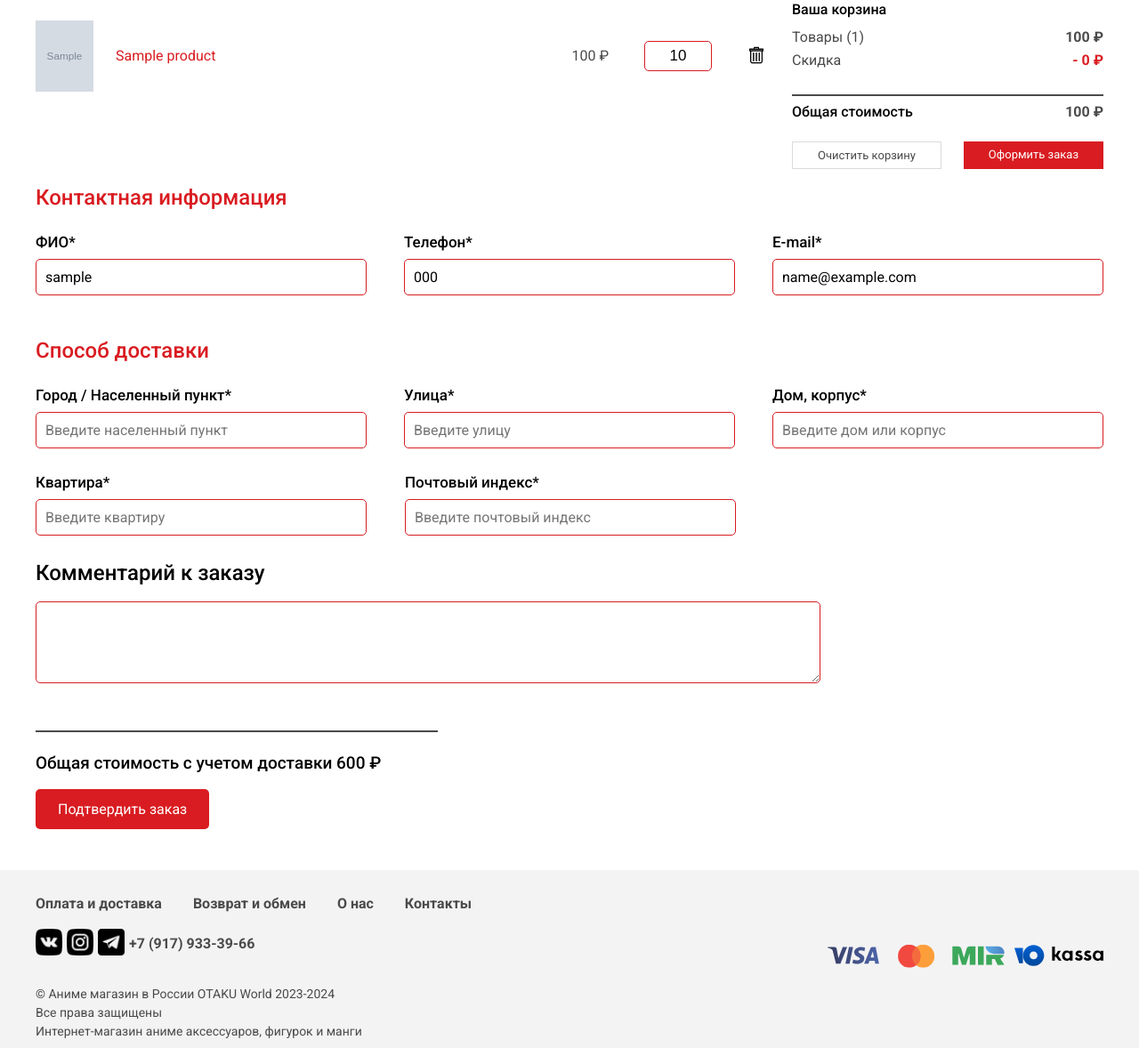
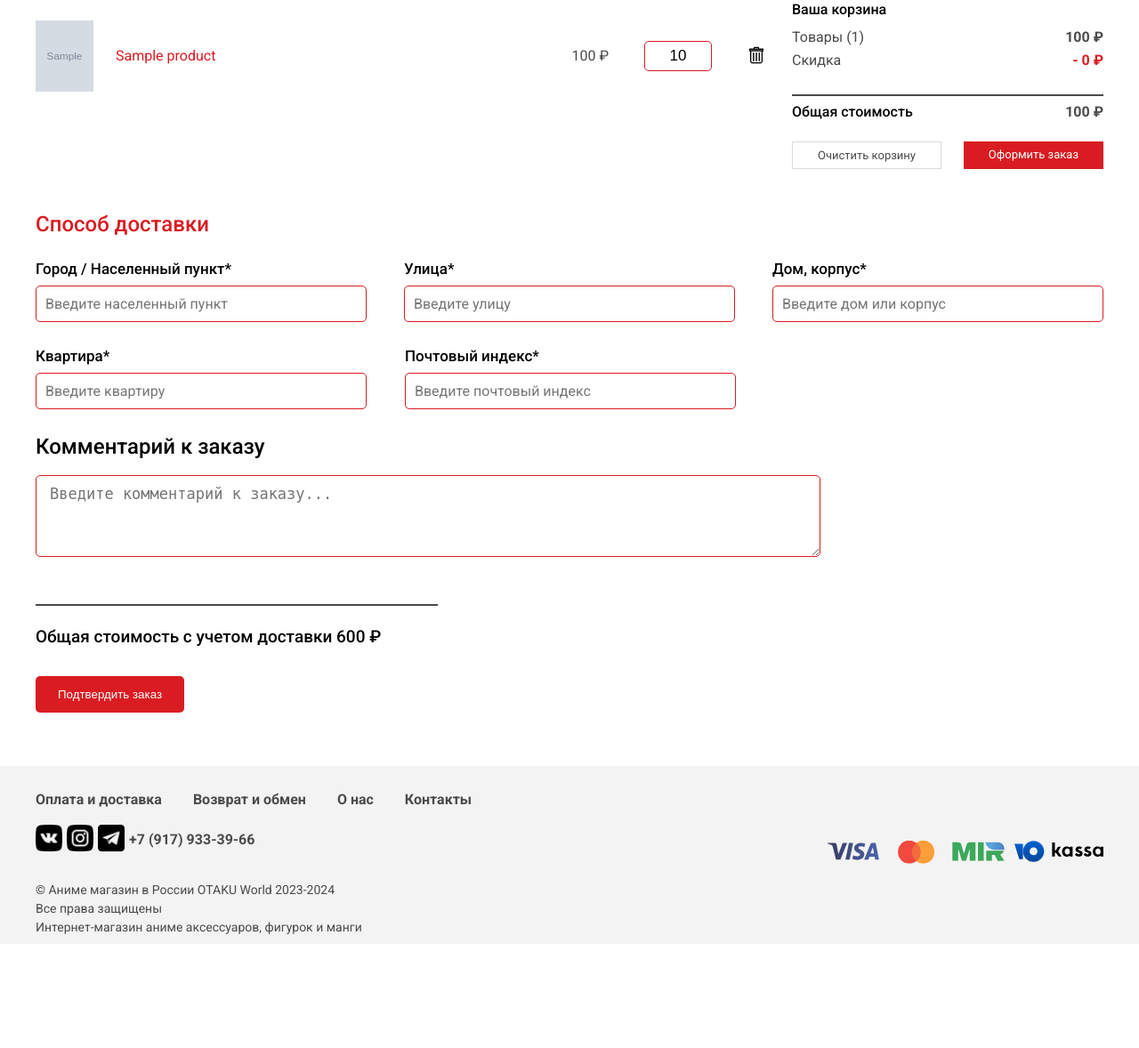
Before and after one commit to katsuyorii/yumezo, a Django app: page /accounts/cart/ in a window 1280 px wide. Shown: the part 238-1416 px from the top of the page at 89% size. After the commit the page ends 1288 px from the top, so only its background shows below. Run offline with Django 5.2, Linux system fonts and the light colour scheme; a user stored in the database is signed in; tables that the repository leaves empty hold one stand-in row (values such as "Sample post"); grey boxes marked "Sample" are stand-in pictures; parts of the project's set-up code (start-up, migrations or seed data) failed here and were passed over.

Commit message:
Add order form and view to add in cart

```diff
--- a/catalog/models.py
+++ b/catalog/models.py
@@ -247,12 +247,11 @@ class Order(models.Model):
     apart = models.PositiveSmallIntegerField(verbose_name='Квартира')
     postcode = models.IntegerField(verbose_name='Почтовый индекс')
     create_date = models.DateField(auto_now_add=True, db_index=True)
-    total_price = models.PositiveIntegerField('Общая стоимость заказа')
     comment = models.TextField(verbose_name='Комментарий к заказу', null=True, blank=True)
     status = models.CharField(verbose_name='Статус заказа', choices=Status.choices, default=Status.CR)
 
     def __str__(self):
-        return f'{self.user.username} | {self.create_date} | {self.total_price}'
+        return f'{self.user.username} | {self.user.email} | {self.create_date}'
 
     class Meta:
         verbose_name = 'Заказ пользователя'
--- a/static/css/style.css
+++ b/static/css/style.css
@@ -1107,8 +1107,10 @@ body {
 	color: white;
 	border-radius: 5px;
 	background-color: var(--text-link-color);
+	border: 0px solid var(--text-link-color);
 	padding: 13px 25px;
 	text-decoration: none;
+	cursor: pointer;
 }
 
 .cart-contacts-info-btn:hover {
--- a/users/forms.py
+++ b/users/forms.py
@@ -5,6 +5,7 @@ from django import forms
 from django.contrib.auth.forms import PasswordChangeForm
 
 from .models import User
+from catalog.models import Order
 from django.contrib.auth import authenticate
 
 from django.contrib.auth.password_validation import validate_password
@@ -164,3 +165,42 @@ class ForgotPasswordChangeForm(forms.Form):
             raise forms.ValidationError('Введенные пароли отличаются!')
 
         return password2
+
+
+'''
+    Класс для формы оформления заказа
+'''
+class OrderForm(forms.ModelForm):
+    city = forms.CharField(widget=forms.TextInput(attrs={
+        'class': 'cart-contacts-info-row-item-input',
+        'placeholder': 'Введите населенный пункт',
+    }))
+
+    street = forms.CharField(widget=forms.TextInput(attrs={
+        'class': 'cart-contacts-info-row-item-input',
+        'placeholder': 'Введите улицу',
+    }))
+
+    house = forms.CharField(widget=forms.TextInput(attrs={
+        'class': 'cart-contacts-info-row-item-input',
+        'placeholder': 'Введите дом или корпус',
+    }))
+
+    apart = forms.CharField(widget=forms.TextInput(attrs={
+        'class': 'cart-contacts-info-row-item-input',
+        'placeholder': 'Введите квартиру',
+    }))
+
+    postcode = forms.CharField(widget=forms.TextInput(attrs={
+        'class': 'cart-contacts-info-row-item-input',
+        'placeholder': 'Введите почтовый индекс',
+    }))
+
+    comment = forms.CharField(widget=forms.Textarea(attrs={
+        'class': 'cart-contacts-info-comment',
+        'placeholder': 'Введите комментарий к заказу...',
+    }))
+
+    class Meta:
+        model = Order
+        fields = ['city', 'street', 'house', 'apart', 'postcode', 'comment']
--- a/users/templates/users/cart.html
+++ b/users/templates/users/cart.html
@@ -69,59 +69,41 @@
     </div>
 </div>
 
-<div class="cart-contacts-info">
-    <h1 class="cart-contacts-info-title">Контактная информация</h1>
-    <div class="cart-contacts-info-row">
-        <div class="cart-contacts-info-row-item">
-            <div class="cart-contacts-info-row-item-title">ФИО*</div>
-            <input placeholder="Введите ФИО" class="cart-contacts-info-row-item-input" type="text" value="{{ user.username }}">
-        </div>
-        <div class="cart-contacts-info-row-item">
-            <div class="cart-contacts-info-row-item-title">Телефон*</div>
-            {% if user.phone_number %}
-                <input placeholder="Введите номер телефона" class="cart-contacts-info-row-item-input" type="text" value="{{ user.phone_number }}">
-            {% else %}
-                <input placeholder="Введите номер телефона" class="cart-contacts-info-row-item-input" type="text">
-            {% endif %}
-        </div>
-        <div class="cart-contacts-info-row-item">
-            <div class="cart-contacts-info-row-item-title">E-mail*</div>
-            <input placeholder="Введите адрес электронной почты" class="cart-contacts-info-row-item-input" type="text" value="{{ user.email }}">
-        </div>
-    </div>
-</div>
+<form method="POST">
+    {% csrf_token %}
 
     <div class="cart-contacts-delivery">
             <h1 class="cart-contacts-info-title">Способ доставки</h1>
             <div class="cart-contacts-info-row">
                 <div class="cart-contacts-info-row-item">
-            <div class="cart-contacts-info-row-item-title">Город / Населенный пункт*</div>
-            <input placeholder="Введите населенный пункт" class="cart-contacts-info-row-item-input" type="text">
+                    <div class="cart-contacts-info-row-item-title" for="{{ form.city.id_for_label }}">Город / Населенный пункт*</div>
+                    {{ form.city }}
                 </div>
                 <div class="cart-contacts-info-row-item">
-            <div class="cart-contacts-info-row-item-title">Улица*</div>
-            <input placeholder="Введите улицу" class="cart-contacts-info-row-item-input" type="text">
+                    <div class="cart-contacts-info-row-item-title" for="{{ form.street.id_for_label }}">Улица*</div>
+                    {{ form.street }}
                 </div>
                 <div class="cart-contacts-info-row-item">
-            <div class="cart-contacts-info-row-item-title">Дом, корпус*</div>
-            <input placeholder="Введите дом или корпус" class="cart-contacts-info-row-item-input" type="text">
+                    <div class="cart-contacts-info-row-item-title" for="{{ form.house.id_for_label }}">Дом, корпус*</div>
+                    {{ form.house }}
                 </div>
             </div>
             <div class="cart-contacts-info-row-two">
                 <div class="cart-contacts-info-row-item">
-            <div class="cart-contacts-info-row-item-title">Квартира*</div>
-            <input placeholder="Введите квартиру" class="cart-contacts-info-row-item-input" type="text">
+                    <div class="cart-contacts-info-row-item-title" for="{{ form.apart.id_for_label }}">Квартира*</div>
+                    {{ form.apart }}
                 </div>
                 <div class="cart-contacts-info-row-item">
-            <div class="cart-contacts-info-row-item-title">Почтовый индекс*</div>
-            <input placeholder="Введите почтовый индекс" class="cart-contacts-info-row-item-input" type="text">
+                    <div class="cart-contacts-info-row-item-title" for="{{ form.postcode.id_for_label }}">Почтовый индекс*</div>
+                    {{ form.postcode }}
                 </div>
             </div>
-    <h1 class="cart-contacts-info-comment-title">Комментарий к заказу</h1>
-    <textarea class="cart-contacts-info-comment" name="comment" id="comment"></textarea>
+            <h1 class="cart-contacts-info-comment-title" for="{{ form.comment.id_for_label }}">Комментарий к заказу</h1>
+            {{ form.comment }}
             <div class="cart-contacts-info-line"></div>
             <p class="cart-contacts-info-prices-title">Общая стоимость с учетом доставки {{ all_products_price_delivery }} ₽</p>
-    <a href="#" id="order_confirm" class="cart-contacts-info-btn">Подтвердить заказ</a>
+            <button type="submit" id="order_confirm" class="cart-contacts-info-btn">Подтвердить заказ</button>
+</form>
 </div>
 {% endif %}
 {% endblock content %}
--- a/users/views.py
+++ b/users/views.py
@@ -3,6 +3,7 @@ from django.http import HttpResponseRedirect, JsonResponse
 from django.shortcuts import get_object_or_404, redirect
 
 from django.views.generic import FormView, TemplateView, View, UpdateView, ListView
+from django.views.generic.edit import FormMixin
 
 from django.contrib import messages
 from django.contrib.auth import login, logout
@@ -13,7 +14,7 @@ from django.urls import reverse_lazy
 
 from django.utils.http import urlsafe_base64_decode
 
-from .forms import LoginUserForm, RegistrationUserForm, ChangePasswordUserForm, EditInfoUserForm, ForgotPasswordChangeForm, ForgotPasswordEmailForm
+from .forms import LoginUserForm, RegistrationUserForm, ChangePasswordUserForm, EditInfoUserForm, ForgotPasswordChangeForm, ForgotPasswordEmailForm, OrderForm
 from .models import User
 from .tasks import activate_email_task, forgot_password_email_task
 
@@ -355,10 +356,11 @@ class ForgotPasswordChangeView(FormView):
 '''
     Класс-представление для корзины пользователя
 '''
-class CartUserView(ListView):
+class CartUserView(ListView, FormMixin):
     model = Cart
     template_name = 'users/cart.html'
     context_object_name = 'carts'
+    form_class = OrderForm
 
     def get_queryset(self):
         queryset = Cart.objects.filter(user=self.request.user)
@@ -384,6 +386,32 @@ class CartUserView(ListView):
             context['all_products_price_delivery'] = (total_price - total_sale) + PRICE_DELIVERY
 
             return context
+
+    def get_success_url(self):
+        return reverse_lazy('profile')
+
+    def post(self, request, *args, **kwargs):
+        carts = self.get_queryset()
+        form = self.get_form()
+
+        if form.is_valid():
+            new_order = form.save(commit=False)
+            new_order.user = self.request.user
+            new_order.save()
+
+            new_order.carts.set(carts)
+
+            return self.form_valid(form)
+        else:
+            return self.form_invalid(form)
+
+    def form_valid(self, form):
+        messages.success(self.request, 'Заказ был успешно создан!')
+        return super().form_valid(form)
+
+    def form_invalid(self, form):
+        messages.error(self.request, 'Ошибка при заполнении формы!')
+        return HttpResponseRedirect('cart')
 
 
 '''
```
Also changed, not shown: catalog/migrations/0007_remove_order_total_price.py (added). Lines whose indentation alone changed are shown as unchanged.
